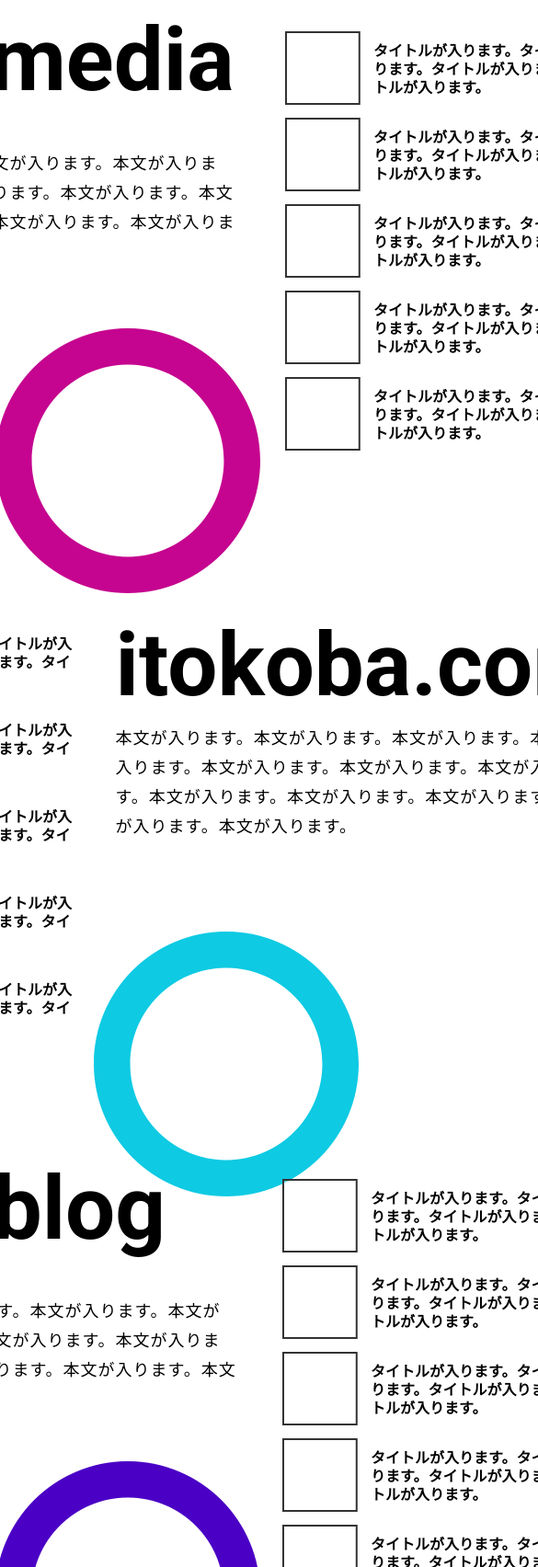
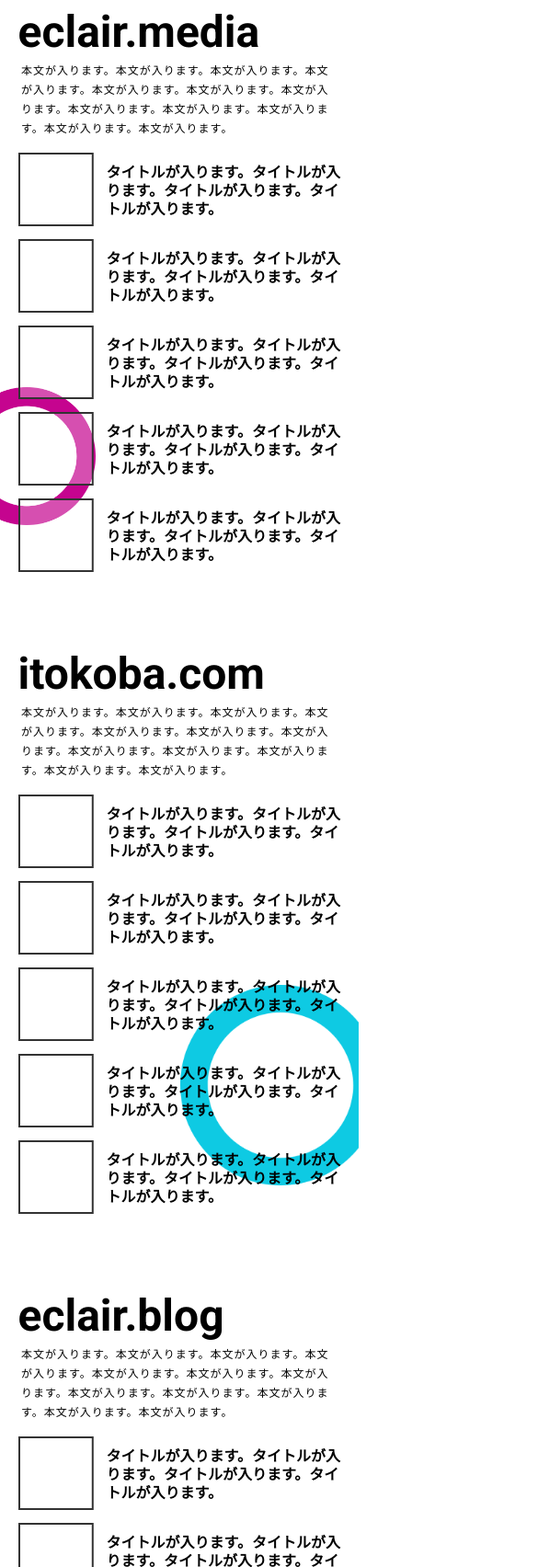
Before and after one commit to soma-git-practice/eclairResponsivePractice, a plain HTML site: page index.html in a window 390 px wide. Shown: the part 1080-2784 px from the top of the page at 92% size, 585 px wide, since content can reach past the window. Drawn offline with Linux system fonts and the light colour scheme.

Commit message:
レスポンシブの途中

```diff
--- a/index.html
+++ b/index.html
@@ -95,7 +95,7 @@
         <!--            //背景-->
         <div class="media-wrapper-eclairMedia-texts">
           <h2 class="media-wrapper-eclairMedia-texts-title"> eclair.media </h2>
-          <p class="media-wrapper-eclairMedia-texts-text"> 入ります。本文が入ります。本文が入ります。本文が入ります。本文が入ります。本文が入ります。本文が入ります。本文が入ります。本文が入ります。本文が入ります。本文が入ります。 </p>
+          <p class="media-wrapper-eclairMedia-texts-text">  本文が入ります。本文が入ります。本文が入ります。本文が入ります。本文が入ります。本文が入ります。本文が入ります。本文が入ります。本文が入ります。本文が入ります。本文が入ります。本文が入ります。 </p>
         </div>
         <div class="media-wrapper-eclairMedia-column">
           <div class="media-wrapper-eclairMedia-column-item">
--- a/resources/styles/style.css
+++ b/resources/styles/style.css
@@ -306,6 +306,12 @@ font-family: 'Roboto Slab', serif;*/
   display: flex;
   justify-content: center;
 }
+@media screen and (max-width: 1000px) {
+  .media-wrapper-eclairMedia {
+      margin-bottom: 80px;
+    flex-wrap: wrap;
+  }
+}
 .media-wrapper-eclairMedia-bgOutSide {
   position: absolute;
   z-index: -1;
@@ -314,16 +320,38 @@ font-family: 'Roboto Slab', serif;*/
   width: 100vw;
   overflow: hidden;
 }
+@media screen and (max-width: 1000px){
+    .media-wrapper-eclairMedia-bgOutSide{
+        top: 417px;
+    }
+}
 .media-wrapper-eclairMedia-bgOutSide-bgInSide {
   position: relative;
   left: -5px;
   width: 288px;
+}
+@media screen and (max-width: 1000px){
+    .media-wrapper-eclairMedia-bgOutSide-bgInSide {
+        left: -46px;
+        width: 150px;
+    }
 }
 .mediaImg {
   width: 100%;
 }
 .media-wrapper-eclairMedia-texts {
   margin-right: 50px;
+}
+@media screen and (max-width: 1000px) {
+  .media-wrapper-eclairMedia-texts {
+    margin-right: 0px;
+    text-align: center;
+  }
+}
+@media screen and (max-width: 400px){
+    .media-wrapper-eclairMedia-texts{
+        text-align: start;
+    }
 }
 .media-wrapper-eclairMedia-texts-title {
   margin-bottom: 33px;
@@ -333,6 +361,17 @@ font-family: 'Roboto Slab', serif;*/
   font-weight: bold;
   font-size: 96px;
 }
+@media screen and (max-width: 1000px) {
+  .media-wrapper-eclairMedia-texts-title {
+    margin-bottom: 0px;
+  }
+}
+@media screen and (max-width: 600px){
+    .media-wrapper-eclairMedia-texts-title {
+        line-height: 1.27083333;
+        font-size: 48px;
+    }
+}
 .media-wrapper-eclairMedia-texts-text {
   width: 531px;
   line-height: 1.77777777778;
@@ -341,13 +380,43 @@ font-family: 'Roboto Slab', serif;*/
   font-weight: normal;
   font-size: 18px;
 }
+@media screen and (max-width: 1000px) {
+  .media-wrapper-eclairMedia-texts-text {
+      margin-right: auto;
+      margin-left: auto;
+    text-align: start;
+    width: 98%;
+    line-height: 1.77777777778;
+    letter-spacing: 0.0555em;
+    font-family: 'Noto Sans JP', sans-serif;
+    font-weight: normal;
+    font-size: 18px;
+  }
+}
+@media screen and (max-width: 600px){
+    .media-wrapper-eclairMedia-texts-text{
+        line-height: 1.75;
+        letter-spacing: 0.08333em;
+        font-size: 12px;
+    }
+}
 .media-wrapper-eclairMedia-column-item {
   display: flex;
   align-items: center;
   margin-bottom: 14px;
 }
+@media screen and (max-width: 1000px){
+    .media-wrapper-eclairMedia-column-item{
+        justify-content: center;
+    }
+}
 .media-wrapper-eclairMedia-column-item:nth-child(1) {
   margin-top: 30px;
+}
+@media screen and (max-width: 1000px){
+    .media-wrapper-eclairMedia-column-item:nth-child(1){
+        margin-top: 17px;
+    }
 }
 .media-wrapper-eclairMedia-column-item:nth-child(5) {
   margin-bottom: 0px;
@@ -355,6 +424,7 @@ font-family: 'Roboto Slab', serif;*/
 .media-wrapper-eclairMedia-column-item-image {
   margin-right: 14px;
   width: 82px;
+  flex-shrink: 0;
 }
 .media-wrapper-eclairMedia-column-item-image-img {
   width: 100%;
@@ -366,6 +436,15 @@ font-family: 'Roboto Slab', serif;*/
   font-weight: bold;
   font-size: 16px;
 }
+@media screen and (max-width: 1000px) {
+  .media-wrapper-eclairMedia-column-item-description {
+    line-height: 1.25;
+    width: fit-content;
+    font-family: 'Noto Sans JP', sans-serif;
+    font-weight: bold;
+    font-size: 16px;
+  }
+}
 /*itokoba*/
 .media-wrappwer-itokoba {
   position: relative;
@@ -375,6 +454,12 @@ font-family: 'Roboto Slab', serif;*/
   display: flex;
   justify-content: center;
 }
+@media screen and (max-width: 1000px) {
+    .media-wrappwer-itokoba{
+        flex-wrap: wrap-reverse;
+        margin-bottom: 80px;
+    }
+}
 /*背景*/
 .media-wrapper-itokoba-bgOutSide {
   position: absolute;
@@ -383,10 +468,21 @@ font-family: 'Roboto Slab', serif;*/
   width: 100vw;
   overflow: hidden;
 }
+@media screen and (max-width: 1000px){
+    .media-wrapper-itokoba-bgOutSide{
+        top: 369px;
+    }
+}
 .media-wrapper-itokoba-bgOutSide-bgInSide {
   position: relative;
   margin-left: auto;
   width: 288px;
+}
+@media screen and (max-width: 1000px){
+    .media-wrapper-itokoba-bgOutSide-bgInSide{
+        right: -24px;
+        width: 218px;
+    }
 }
 /*//*/
 .media-wrapper-itokoba-column-item {
@@ -403,6 +499,7 @@ font-family: 'Roboto Slab', serif;*/
 .media-wrapper-itokoba-column-item-image {
   margin-right: 14px;
   width: 82px;
+    flex-shrink: 0;
 }
 .media-wrapper-itokoba-column-item-image-img {
   width: 100%;
@@ -414,8 +511,24 @@ font-family: 'Roboto Slab', serif;*/
   font-weight: bold;
   font-size: 16px;
 }
+@media screen and (max-width: 1000px){
+    .media-wrapper-itokoba-column-item-description{
+        width: fit-content;
+    }
+}
 .media-wrapper-itokoba-texts {
   margin-left: 47px;
+}
+@media screen and (max-width: 1000px){
+    .media-wrapper-itokoba-texts{
+        margin-left: 0px;
+        text-align: center;
+    }
+}
+@media screen and (max-width: 400px){
+    .media-wrapper-itokoba-texts{
+        text-align: start;
+    }
 }
 .media-wrapper-itokoba-texts-title {
   margin-bottom: 0px;
@@ -424,6 +537,12 @@ font-family: 'Roboto Slab', serif;*/
   font-family: 'Roboto', sans-serif;
   font-weight: bold;
   font-size: 96px;
+}
+@media screen and (max-width: 600px){
+    .media-wrapper-itokoba-texts-title{
+        line-height: 1.27083333333;
+        font-size: 48px;
+    }
 }
 .media-wrapper-itokoba-texts-text {
   /*  width: 531px;*/
@@ -434,12 +553,33 @@ font-family: 'Roboto Slab', serif;*/
   font-weight: normal;
   font-size: 18px;
 }
+@media screen and (max-width: 1000px){
+    .media-wrapper-itokoba-texts-text{
+        margin-right: auto;
+        margin-left: auto;
+        width: 98%;
+        text-align: start;
+    }
+}
+@media screen and (max-width: 600px){
+    .media-wrapper-itokoba-texts-text{
+        line-height: 1.75;
+    letter-spacing: 0.08333em;
+    font-size: 12px;
+    }
+}
 /*eclair*/
 .media-wrapper-eclairBlog {
   position: relative;
   margin-bottom: 215px;
   display: flex;
   justify-content: center;
+}
+@media screen and (max-width: 1000px){
+    .media-wrapper-eclairBlog{
+        margin-bottom: 132px;
+        flex-wrap: wrap;
+    }
 }
 /*背景*/
 .media-wrapper-eclairBlog-bgOutSide {
@@ -449,15 +589,37 @@ font-family: 'Roboto Slab', serif;*/
   width: 100vw;
   overflow: hidden;
 }
+@media screen and (max-width: 1000px){
+    .media-wrapper-eclairBlog-bgOutSide{
+        top: 406px;
+    }
+}
 .media-wrapper-eclairBlog-bgOutSide-bgInSide {
   position: relative;
   margin-right: auto;
   left: -5px;
   width: 288px;
 }
+@media screen and (max-width: 1000px){
+    .media-wrapper-eclairBlog-bgOutSide-bgInSide{
+        left: -8px;
+        width: 168px;
+    }
+}
 /*//*/
 .media-wrapper-eclairBlog-texts {
   margin-right: 50px;
+}
+@media screen and (max-width: 1000px){
+    .media-wrapper-eclairBlog-texts{
+        margin-right: 0px;
+        text-align: center;
+    }
+}
+@media screen and (max-width: 400px){
+    .media-wrapper-eclairBlog-texts{
+        text-align: start;
+    }
 }
 .media-wrapper-eclairBlog-texts-title {
   margin-bottom: 32px;
@@ -467,6 +629,17 @@ font-family: 'Roboto Slab', serif;*/
   font-weight: bold;
   font-size: 96px;
 }
+@media screen and (max-width: 1000px){
+    .media-wrapper-eclairBlog-texts-title{
+        margin-bottom: 0px;
+    }
+}
+@media screen and (max-width: 600px){
+    .media-wrapper-eclairBlog-texts-title{
+        line-height: 1.27083333333;
+        font-size: 48px;
+    }
+}
 .media-wrapper-eclairBlog-texts-text {
   width: 525px;
   line-height: 1.77777777778;
@@ -474,6 +647,21 @@ font-family: 'Roboto Slab', serif;*/
   font-family: 'Noto Sans JP', sans-serif;
   font-weight: normal;
   font-size: 18px;
+}
+@media screen and (max-width: 1000px){
+    .media-wrapper-eclairBlog-texts-text{
+        margin-right: auto;
+        margin-left: auto;
+        width: 98%;
+        text-align: start;
+    }
+}
+@media screen and (max-width: 600px){
+    .media-wrapper-eclairBlog-texts-text{
+        line-height: 1.75;
+    letter-spacing: 0.08333em;
+    font-size: 12px;
+    }
 }
 .media-wrapper-eclairBlog-column-item {
   display: flex;
@@ -483,12 +671,18 @@ font-family: 'Roboto Slab', serif;*/
 .media-wrapper-eclairBlog-column-item:nth-child(1) {
   margin-top: 29px;
 }
+@media screen and (max-width: 1000px){
+    .media-wrapper-eclairBlog-column-item:nth-child(1){
+        margin-top: 17px;
+    }
+}
 .media-wrapper-eclairBlog-column-item:nth-child(5) {
   margin-bottom: 0px;
 }
 .media-wrapper-eclairBlog-column-item-image {
   margin-right: 14px;
   width: 82px;
+    flex-shrink: 0;
 }
 .media-wrapper-eclairBlog-column-item-image-img {
   width: 100%;
@@ -500,3 +694,8 @@ font-family: 'Roboto Slab', serif;*/
   font-weight: bold;
   font-size: 16px;
 }
+@media screen and (max-width: 1000px){
+    .media-wrapper-eclairBlog-column-item-description{
+        width: fit-content;
+    }
+}
```
